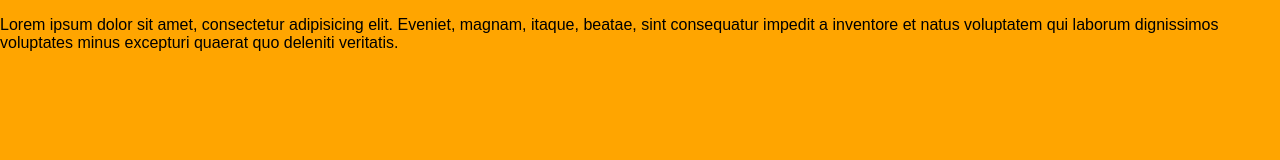
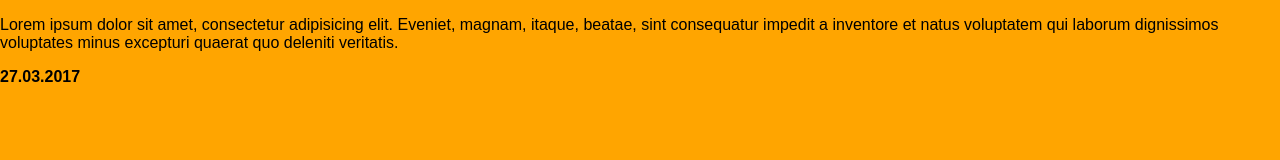
Before and after one commit to SerikovaTatyana/test, a plain HTML site: page index.html in a window 1280 px wide. Drawn offline with Linux system fonts and the light colour scheme.

Commit message:
posled comm

```diff
--- a/index.html
+++ b/index.html
@@ -10,6 +10,7 @@
 
 	<p>Lorem ipsum dolor sit amet, consectetur adipisicing elit. Eveniet, magnam, itaque, beatae, sint consequatur impedit a inventore et natus voluptatem qui laborum dignissimos voluptates minus excepturi quaerat quo deleniti veritatis.</p>
 
+	<b>27.03.2017</b>
 
 	</body>
 </html>
```
